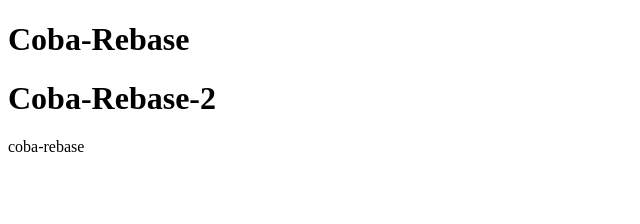
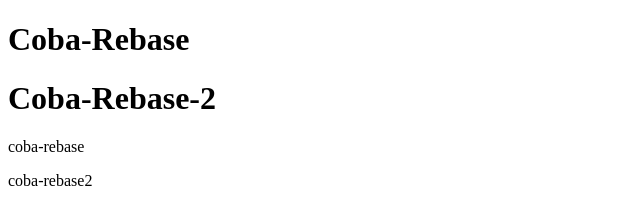
Before and after one commit to Fahrizarizky/coba-rebase, a plain HTML site: page index.html in a window 1280 px wide. Shown: the whole page, without its empty margins (0-640 px from the left). Drawn offline with Linux system fonts and the light colour scheme.

Commit message:
menambahkan paragraf yang ke dua

```diff
--- a/index.html
+++ b/index.html
@@ -10,5 +10,6 @@
     <h1>Coba-Rebase</h1>
     <h1>Coba-Rebase-2</h1>
     <p>coba-rebase</p>
+    <p>coba-rebase2</p>
 </body>
 </html>
```
